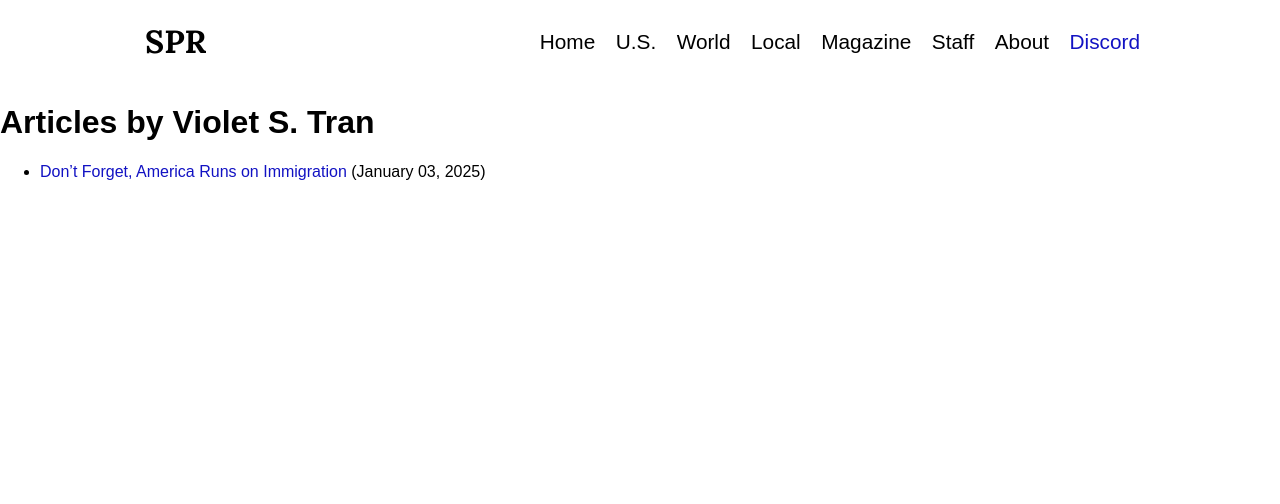
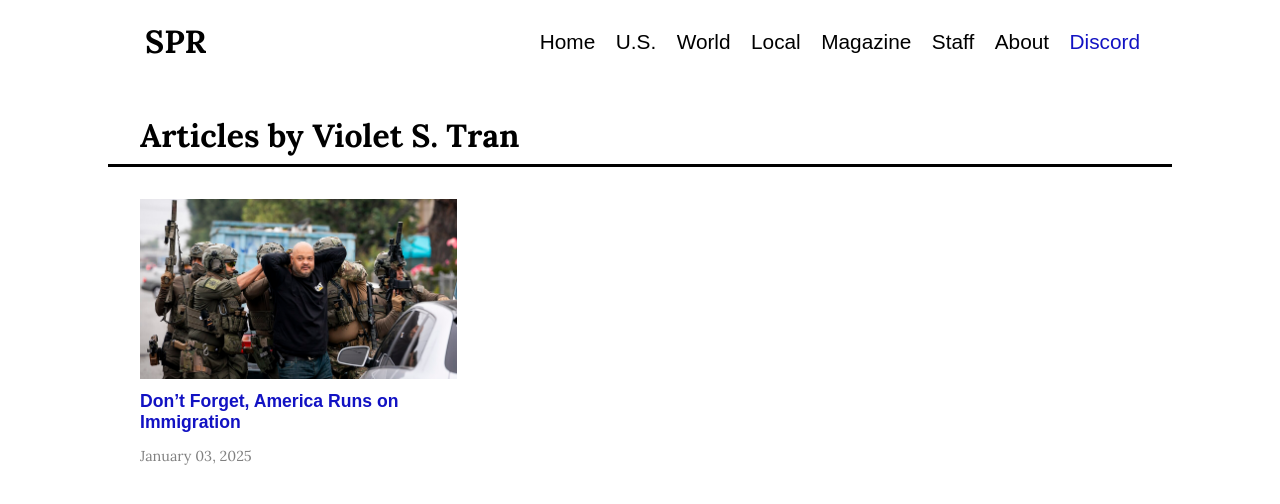
Before and after one commit to stuypoliticalreview/stuypoliticalreview.github.io, a Jekyll site: the page built from authors/violet-s-tran.md, in a window 1280 px wide. Shown: the top 504 px of the page. Built offline with Jekyll 4.4.1, drawn with Linux system fonts in a browser that asks for light colours.

Commit message:
Author CSS v1

```diff
--- a/_layouts/author.html
+++ b/_layouts/author.html
@@ -2,15 +2,28 @@
 layout: default
 ---
 
-<h1>Articles by {{ page.author }}</h1>
+<section class="author-header">
+  <h1 class="author-name">Articles by {{ page.author }}</h1>
+</section>
 
-<ul>
+<section class="articles-grid">
   {% for post in site.posts %}
     {% if post.author == page.author %}
-      <li>
-        <a href="{{ post.url | relative_url }}">{{ post.title }}</a>
-        <span class="date">({{ post.date | date: "%B %d, %Y" }})</span>
-      </li>
+      <article>
+        {% if post.image %}
+          <a href="{{ post.url | relative_url }}">
+            <img src="{{ post.image | relative_url }}" alt="">
+          </a>
+        {% endif %}
+
+        <h3>
+          <a href="{{ post.url | relative_url }}">{{ post.title }}</a>
+        </h3>
+
+        <p class="meta">
+          {{ post.date | date: "%B %d, %Y" }}
+        </p>
+      </article>
     {% endif %}
   {% endfor %}
-</ul>
+</section>
--- a/assets/css/style.css
+++ b/assets/css/style.css
@@ -153,6 +153,25 @@ nav a.submit-link {
   display: block;
 }
 
+.author-header {
+  max-width: 1000px;
+  margin: 0 auto;
+  padding: 2rem 2rem 0.5rem 2rem;
+  border-bottom: 3px solid var(--text-black-background-color);
+}
+
+.author-name {
+  font-family: 'Lora', serif;
+  font-size: 2rem;
+  font-weight: 700;
+  margin: 0;
+}
+
+.articles-grid h3 {
+  font-size: 1.1rem;
+  margin: 0.5rem 0 0.25rem 0;
+}
+
 .meta {
   color: var(--gray-color);
   font-size: 0.9rem;
```
